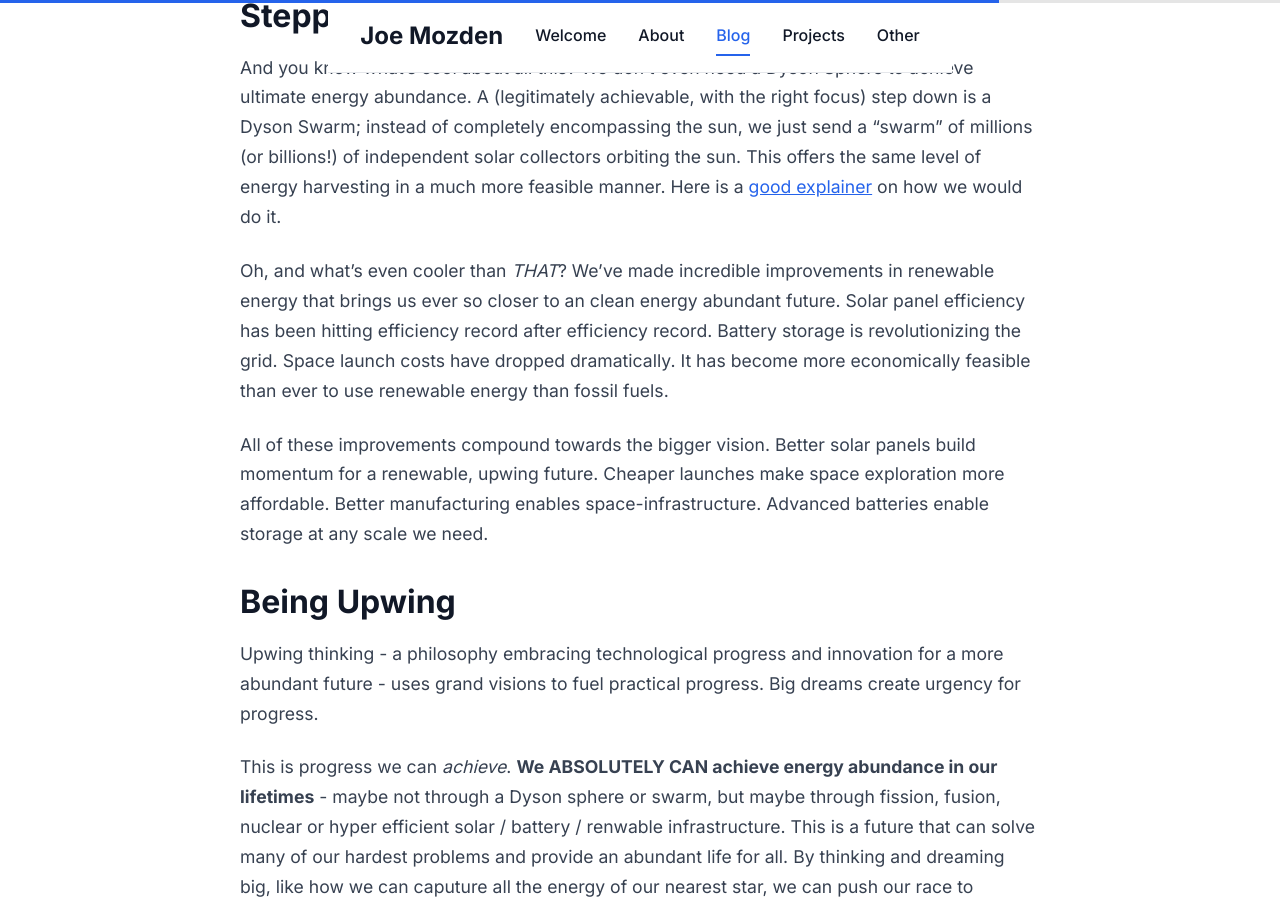
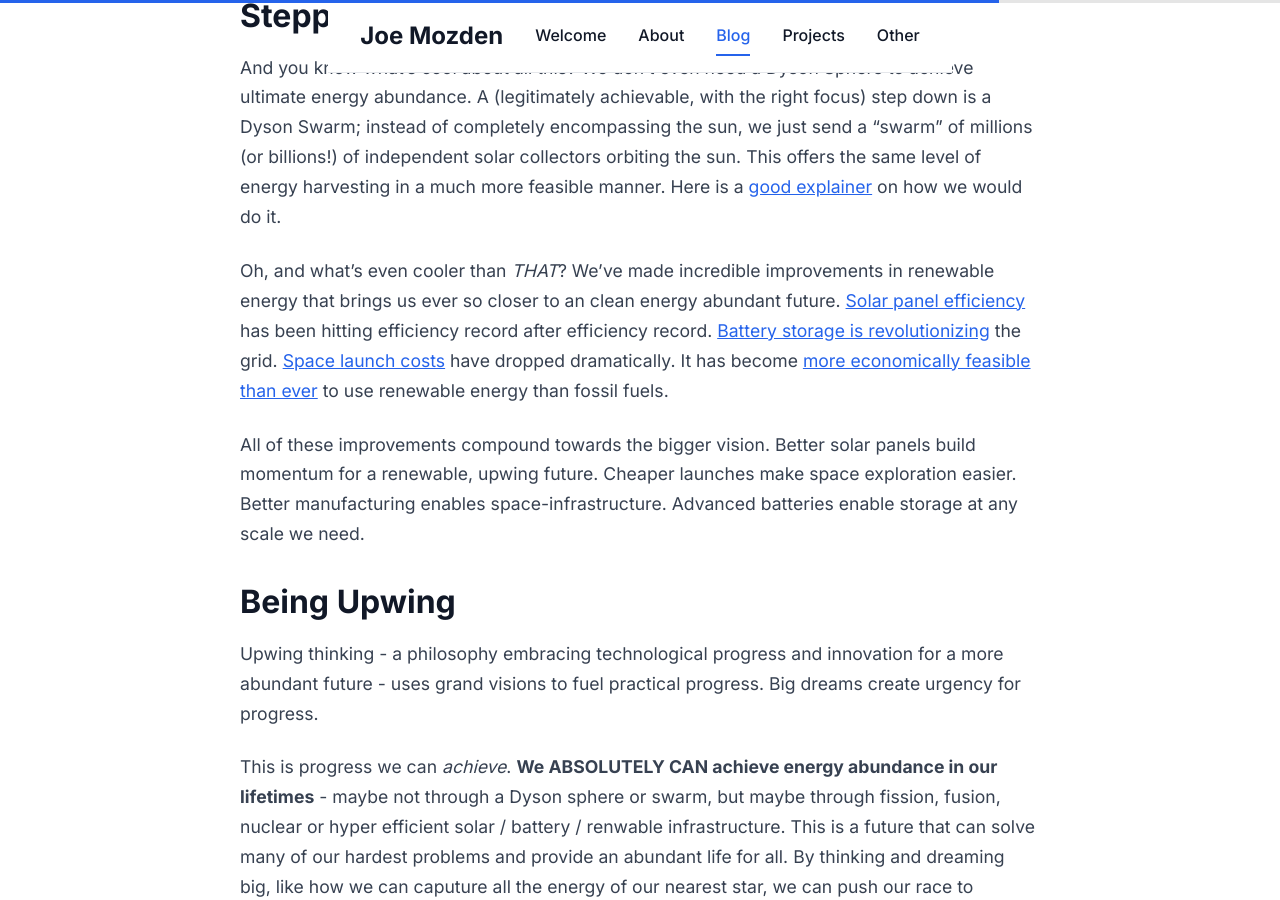
Before and after one commit to jmozden3/jmozden3.github.io, a Jekyll site: the page built from _posts/2025-09-20-dyson-spheres.md, in a window 1280 px wide and 900 px high, scrolled down 3116 px. Built offline with Jekyll 4.4.1, drawn with Linux system fonts in a browser that asks for light colours; some of the changed text lies outside the part shown.

Commit message:
article updates

```diff
--- a/_posts/2025-09-20-dyson-spheres.md
+++ b/_posts/2025-09-20-dyson-spheres.md
@@ -34,9 +34,9 @@ The reason I love Dyson Spheres so much isn't because I think it's plausible (at
 
 And you know what's cool about all this? We don't even need a Dyson Sphere to achieve ultimate energy abundance. A (legitimately achievable, with the right focus) step down is a Dyson Swarm; instead of completely encompassing the sun, we just send a "swarm" of millions (or billions!) of independent solar collectors orbiting the sun. This offers the same level of energy harvesting in a much more feasible manner. Here is a [good explainer](https://youtu.be/pP44EPBMb8A?si=WIPTkJ2bYMCbfCnn) on how we would do it.
 
-Oh, and what's even cooler than _THAT_? We've made incredible improvements in renewable energy that brings us ever so closer to an clean energy abundant future. Solar panel efficiency has been hitting efficiency record after efficiency record. Battery storage is revolutionizing the grid. Space launch costs have dropped dramatically. It has become more economically feasible than ever to use renewable energy than fossil fuels.
+Oh, and what's even cooler than _THAT_? We've made incredible improvements in renewable energy that brings us ever so closer to an clean energy abundant future. [Solar panel efficiency](https://www.noahpinion.blog/i/165684804/why-solar-is-for-real) has been hitting efficiency record after efficiency record. [Battery storage is revolutionizing](https://www.wired.com/story/grid-scale-battery-storage-is-quietly-revolutionizing-the-energy-system/) the grid. [Space launch costs](https://arc.aiaa.org/doi/10.2514/6.2025-4073) have dropped dramatically. It has become [more economically feasible than ever](https://www.reuters.com/business/energy/around-90-renewables-cheaper-than-fossil-fuels-worldwide-irena-says-2025-07-22/) to use renewable energy than fossil fuels.
 
-All of these improvements compound towards the bigger vision. Better solar panels build momentum for a renewable, upwing future. Cheaper launches make space exploration more affordable. Better manufacturing enables space-infrastructure. Advanced batteries enable storage at any scale we need.
+All of these improvements compound towards the bigger vision. Better solar panels build momentum for a renewable, upwing future. Cheaper launches make space exploration easier. Better manufacturing enables space-infrastructure. Advanced batteries enable storage at any scale we need.
 
 ## Being Upwing
 
```
Also changed, not shown: other parts of _posts/2025-09-20-dyson-spheres.md (+1 -1 lines).
